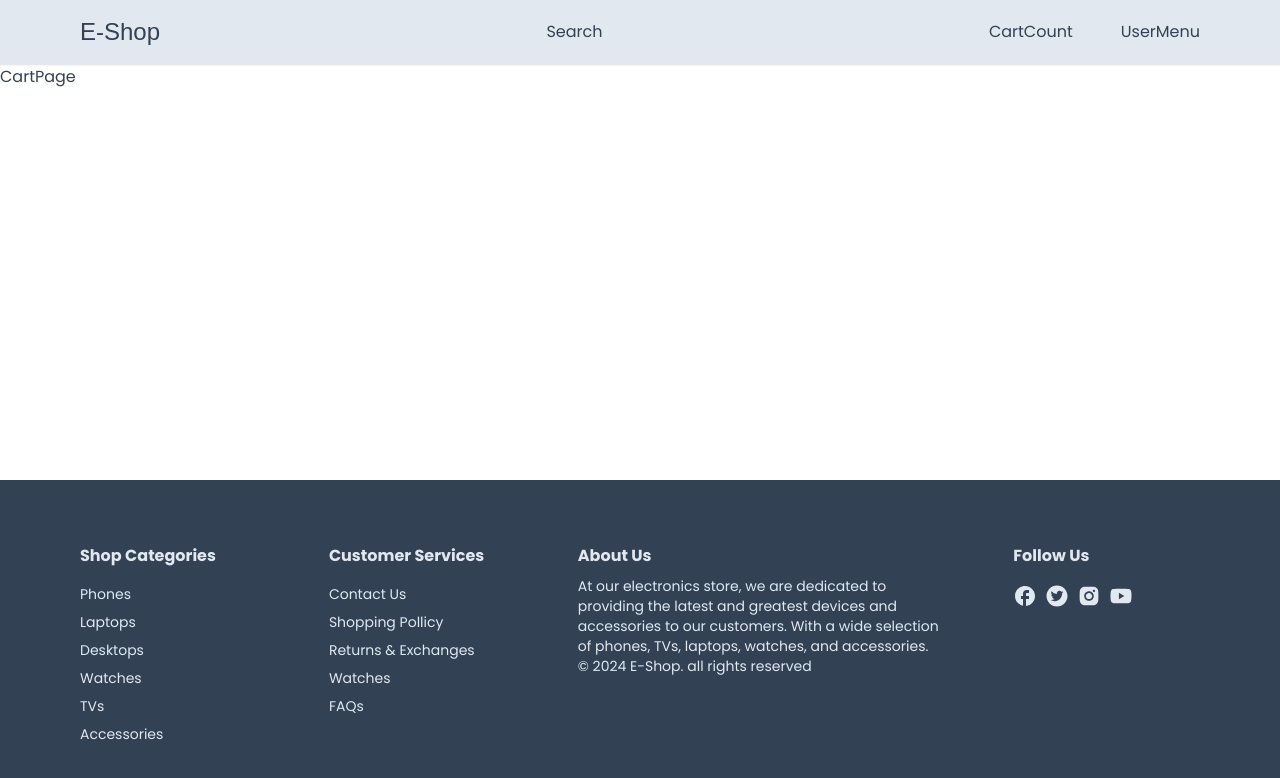
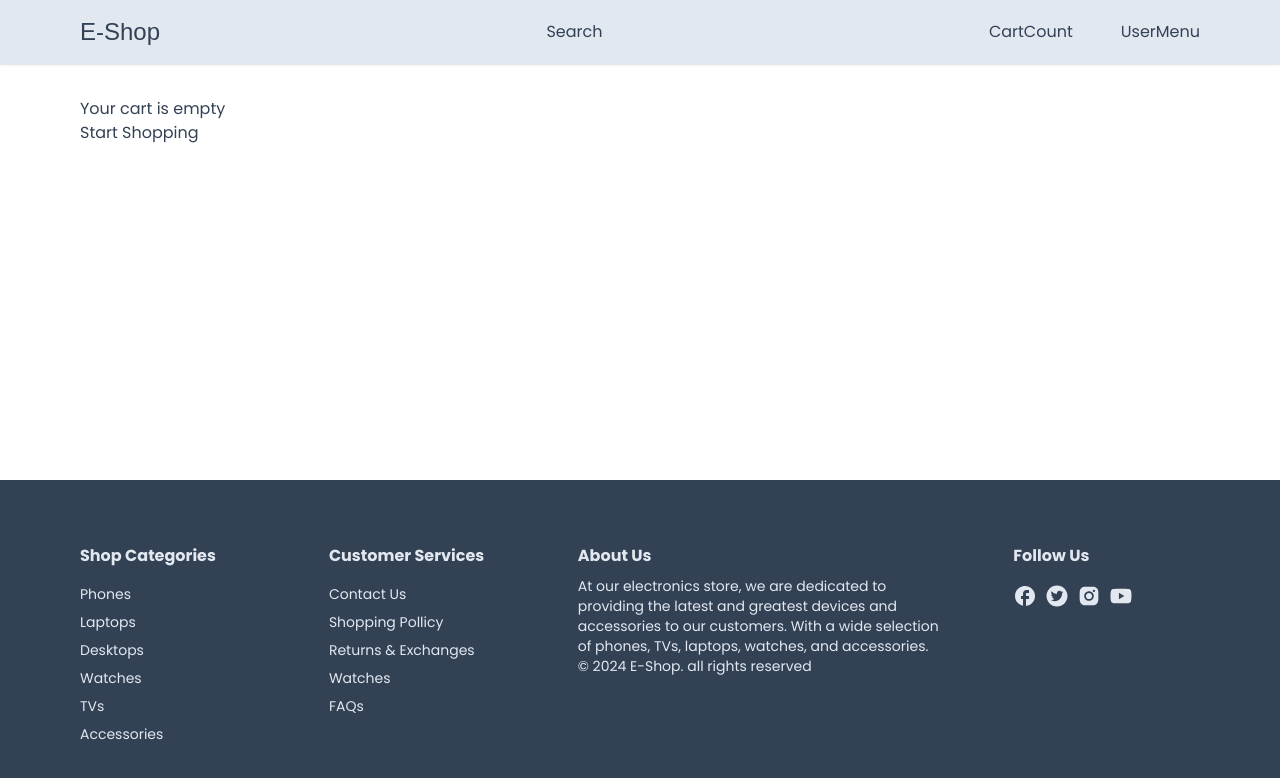
Before and after one commit to Alek30k/E-shop, a Next.js app: page /cart in a window 1280 px wide. Shown: the top 778 px of the page. Built offline with nearby package versions, Linux system fonts and the light colour scheme; a web font is replaced by a local one.

Commit message:
last commit

```diff
--- /dev/null
+++ b/app/cart/CartClient.tsx
@@ -0,0 +1,27 @@
+import { useCart } from "@/hooks/useCart";
+import Link from "next/link";
+
+const CartClient = () => {
+  const { cartProducts } = useCart();
+
+  if (!cartProducts || cartProducts.length === 0) {
+    return (
+      <div>
+        <div>Your cart is empty</div>
+        <div>
+          <Link href={"/"}>
+            <span>Start Shopping</span>
+          </Link>
+        </div>
+      </div>
+    );
+  }
+
+  return (
+    <div>
+      <h1>CartClientasd</h1>
+    </div>
+  );
+};
+
+export default CartClient;
--- a/app/cart/page.tsx
+++ b/app/cart/page.tsx
@@ -1,5 +1,14 @@
+import Container from "../components/Container";
+import CartClient from "./CartClient";
+
 const CartPage = () => {
-  return <div>CartPage</div>;
+  return (
+    <div className="pt-8">
+      <Container>
+        <CartClient />
+      </Container>
+    </div>
+  );
 };
 
 export default CartPage;
```
